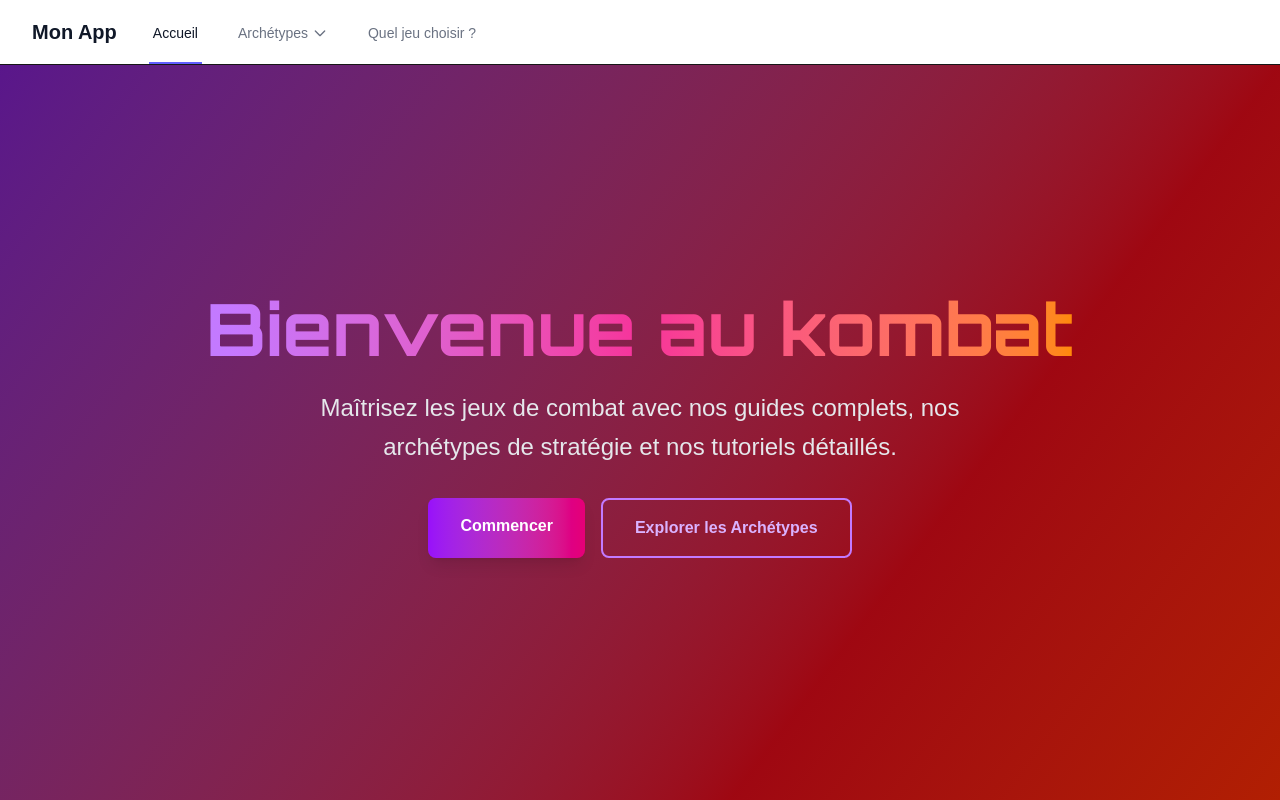
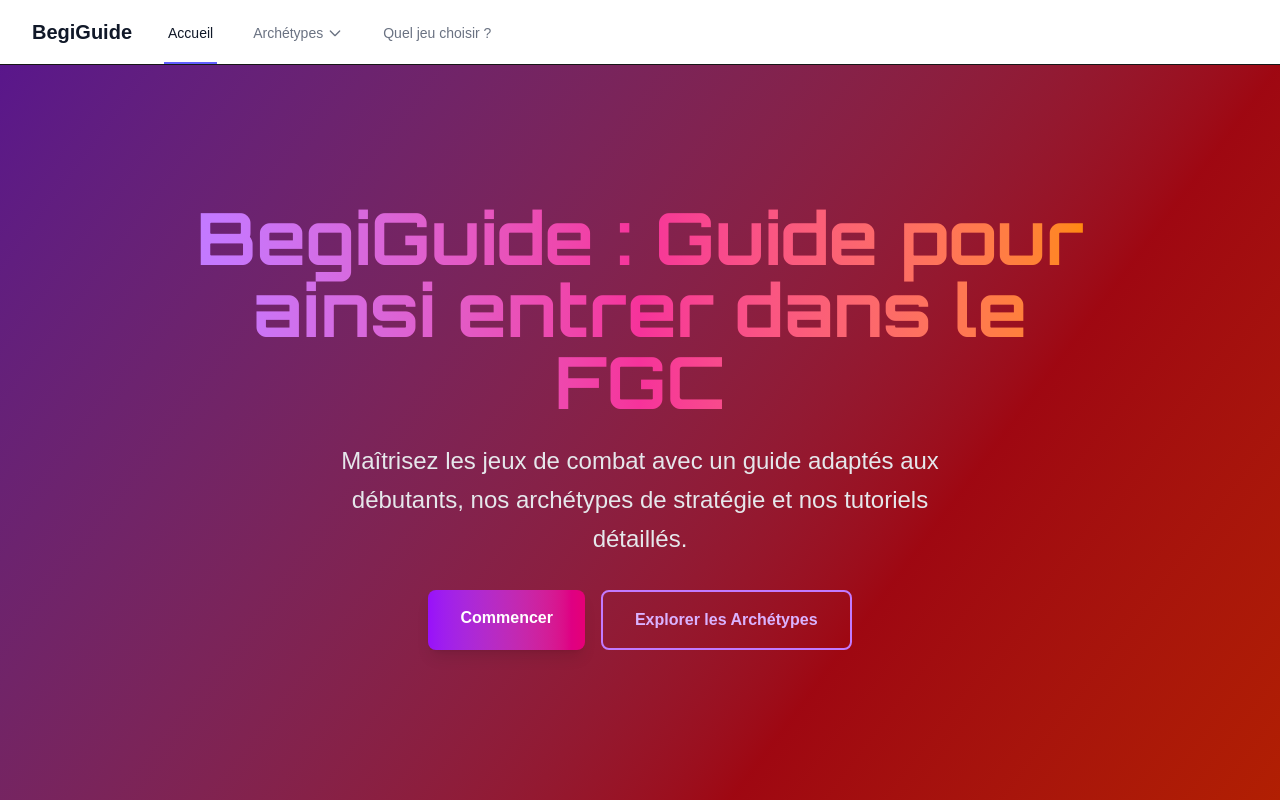
Before and after one commit to ndiayisma/ism-fgc-glossary, a Next.js app: page / in a window 1280 px wide. Shown: the top 800 px of the page. Built offline with nearby package versions, Linux system fonts and the light colour scheme.

Commit message:
Title Idea

```diff
--- a/app/components/Navbar.tsx
+++ b/app/components/Navbar.tsx
@@ -49,7 +49,7 @@ const Navbar = () => {
           <div className="flex items-center gap-8">
             {/* Logo */}
             <Link href="/" className="text-xl font-bold text-gray-900 hover:text-indigo-600 transition-colors">
-              Mon App
+              BegiGuide
             </Link>
 
             {/* Desktop nav */}
--- a/app/page.tsx
+++ b/app/page.tsx
@@ -37,11 +37,11 @@ export default function Home() {
 
           <div className="relative z-10 text-center max-w-4xl mx-auto">
             <h1 className={`${orbitron.className} text-5xl md:text-7xl font-bold mb-6 bg-clip-text text-transparent bg-gradient-to-r from-purple-400 via-pink-500 to-orange-400 animate-fade-in`}>
-              Bienvenue au kombat
+              BegiGuide : Guide pour ainsi entrer dans le FGC
             </h1>
 
             <p className="text-lg md:text-2xl text-gray-200 mb-8 max-w-2xl mx-auto leading-relaxed animate-fade-in animation-delay-200">
-              Maîtrisez les jeux de combat avec nos guides complets, nos archétypes de stratégie et nos tutoriels détaillés.
+              Maîtrisez les jeux de combat avec un guide adaptés aux débutants, nos archétypes de stratégie et nos tutoriels détaillés.
             </p>
 
             <div className="flex gap-4 justify-center flex-col sm:flex-row animate-fade-in animation-delay-400">
```
